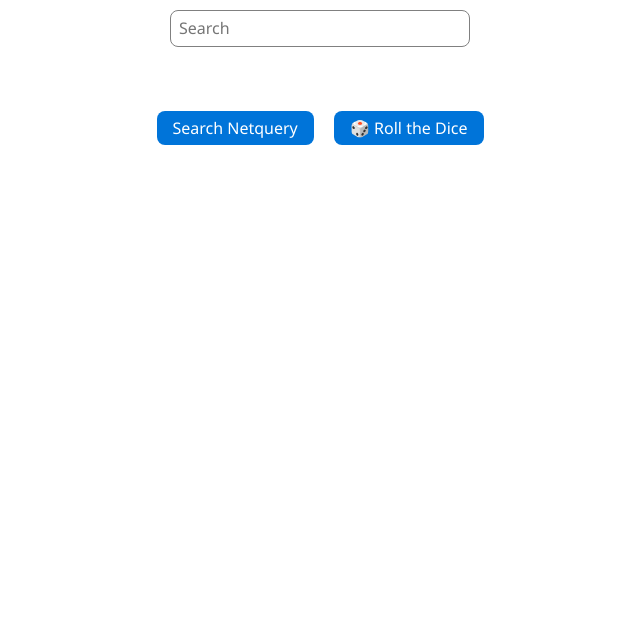
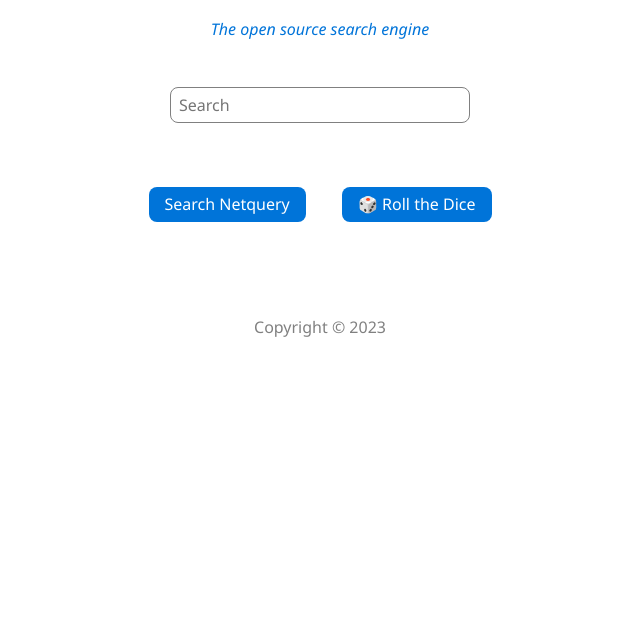
Before and after one commit to Jspa2/netquery, a plain HTML site: page static/index.html in a window 1280 px wide. Shown: the part 160-800 px from the top of the page, without its empty margins (320-960 px from the left). Drawn offline with nearby package versions, Linux system fonts and the light colour scheme.

Commit message:
Update homepage

```diff
--- a/static/index.css
+++ b/static/index.css
@@ -14,9 +14,24 @@
 
 #random-link {
     display: inline-block;
-    margin-left: 1em;
+    margin-left: 2em;
 }
 
 #form-buttons {
     display: block;
 }
+
+#description {
+    color: #0074d9;
+    font-style: italic;
+}
+
+#logo {
+    font-size: 4em;
+}
+
+#copyright {
+    color: gray;
+    margin-top: 6em;
+    display: block;
+}
--- a/static/index.html
+++ b/static/index.html
@@ -8,10 +8,11 @@
     <link rel="stylesheet" href="https://cdnjs.cloudflare.com/ajax/libs/normalize/8.0.1/normalize.min.css" integrity="sha512-NhSC1YmyruXifcj/KFRWoC561YpHpc5Jtzgvbuzx5VozKpWvQ+4nXhPdFgmx8xqexRcpAglTj9sIBWINXa8x5w==" crossorigin="anonymous" referrerpolicy="no-referrer" />
     <link rel="stylesheet" href="/style.css">
     <link rel="stylesheet" href="/index.css">
-    <title>Netquery</title>
+    <title>Netquery - The open source search engine</title>
 </head>
 <body>
-    <h1>netquery</h1>
+    <h1 id="logo">netquery</h1>
+    <span id="description">The open source search engine</span>
     <form action="/search" method="get">
         <input type="search" maxlength="100" placeholder="Search" name="q" id="search-box">
         <div id="form-buttons">
@@ -19,5 +20,6 @@
             <a href="/random" id="random-link"><button type="button" title="Go to a random page">🎲 Roll the Dice</button></a>
         </div>
     </form>
+    <span id="copyright">Copyright &copy; 2023</span>
 </body>
 </html>
```
